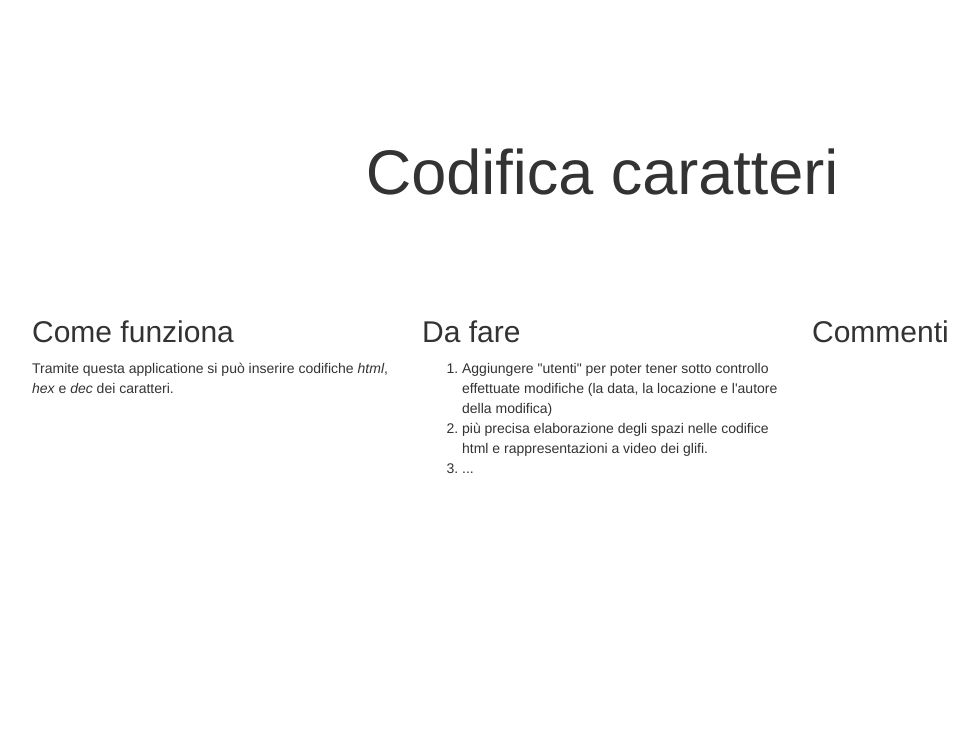
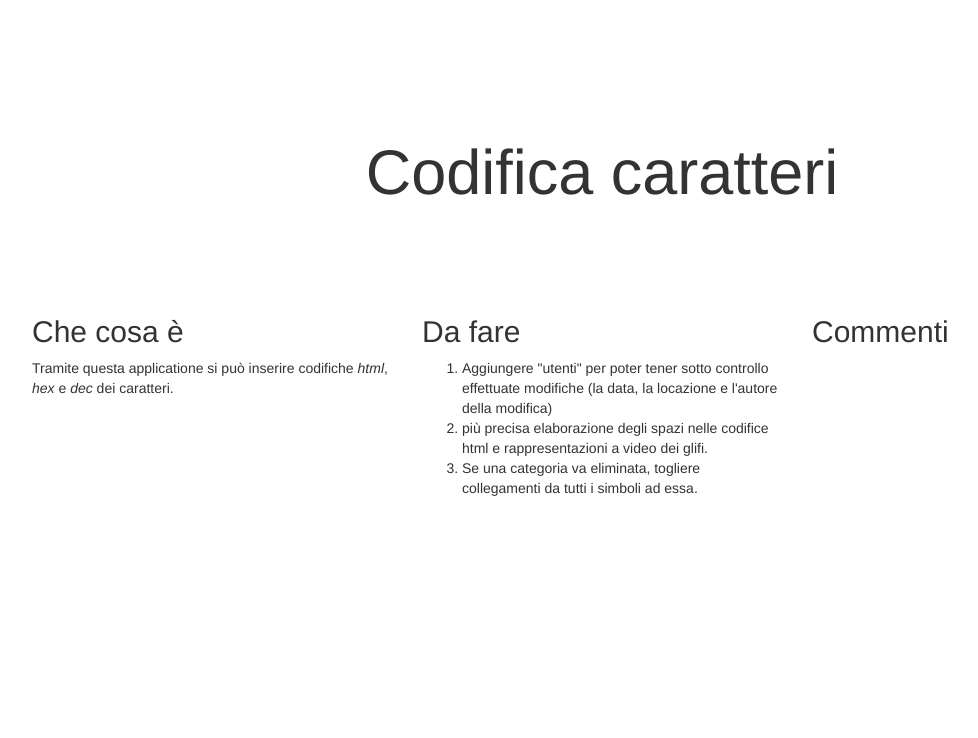
Before and after one commit to veontomo/encoding, a Yii app: template views/site/index.php in a window 1280 px wide. Shown: the top 738 px of the page, without its empty margins (38-1016 px from the left). Run offline with PHP 8.4 and a stand-in for Yii, Linux system fonts and the light colour scheme; the template is opened without the code that fills it, so the values that code supplies are empty; some libraries are stand-ins or nearby versions.

Commit message:
index page minor changes

```diff
--- a/views/site/index.php
+++ b/views/site/index.php
@@ -2,7 +2,6 @@
 /**
  * @var yii\web\View $this
  */
-defined('YII_DEBUG') or define('YII_DEBUG', false);
 $this->title = 'Codifica caratteri';
 ?>
 <div class="site-index">
@@ -15,7 +14,7 @@ $this->title = 'Codifica caratteri';
 
         <div class="row">
             <div class="col-lg-4">
-                <h2>Come funziona</h2>
+                <h2>Che cosa &egrave;</h2>
 
                 <p>Tramite questa applicatione si pu&ograve; inserire codifiche <em>html</em>, <em>hex</em> e <em>dec</em>
                     dei caratteri.
@@ -32,7 +31,7 @@ $this->title = 'Codifica caratteri';
                         pi&ugrave; precisa elaborazione degli spazi nelle codifice html e rappresentazioni a video dei glifi.
                     </li>
                     <li>
-                        ...
+                        Se una categoria va eliminata, togliere collegamenti da tutti i simboli ad essa.
                     </li>
                 </ol>
 
```
